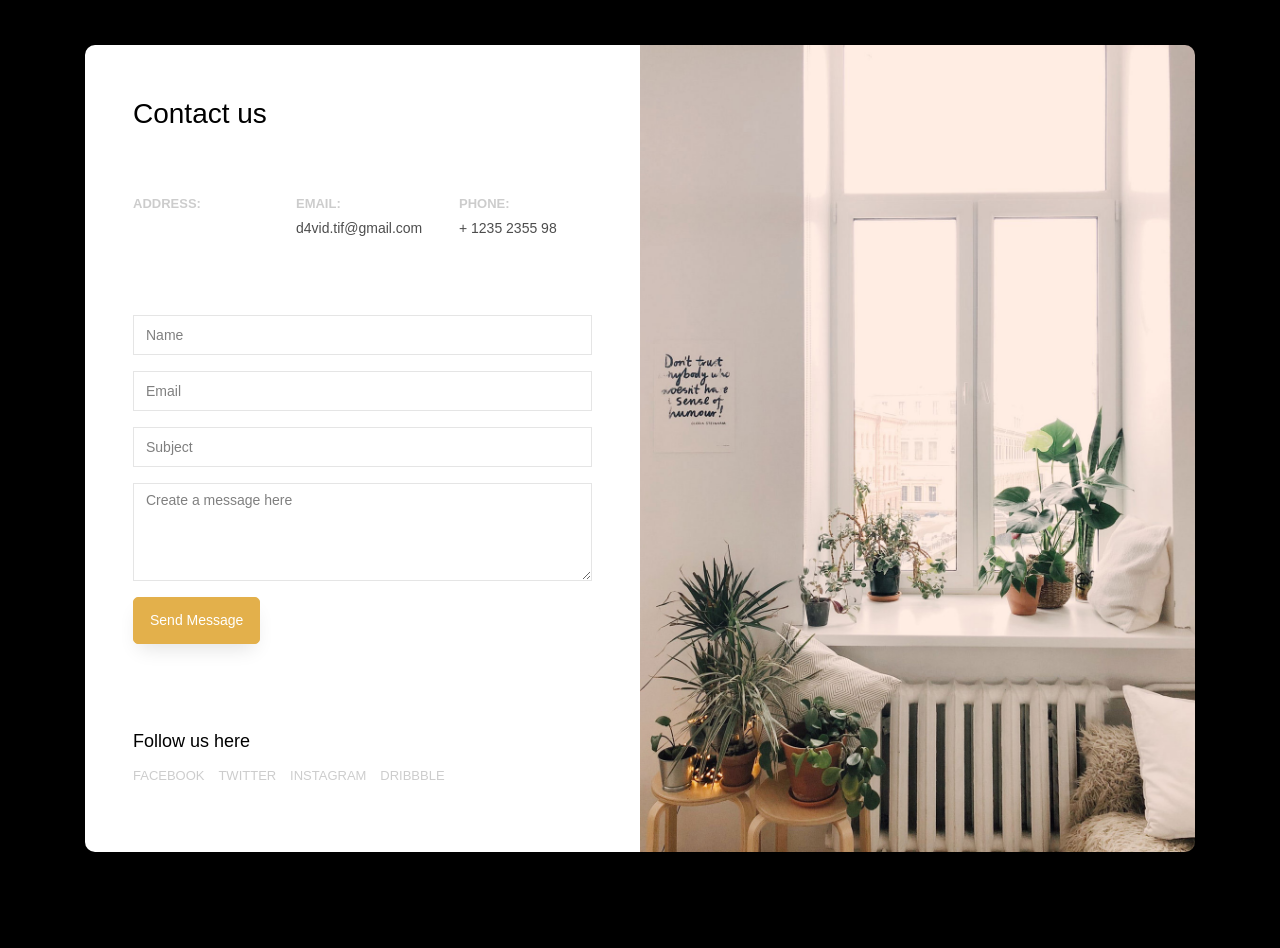
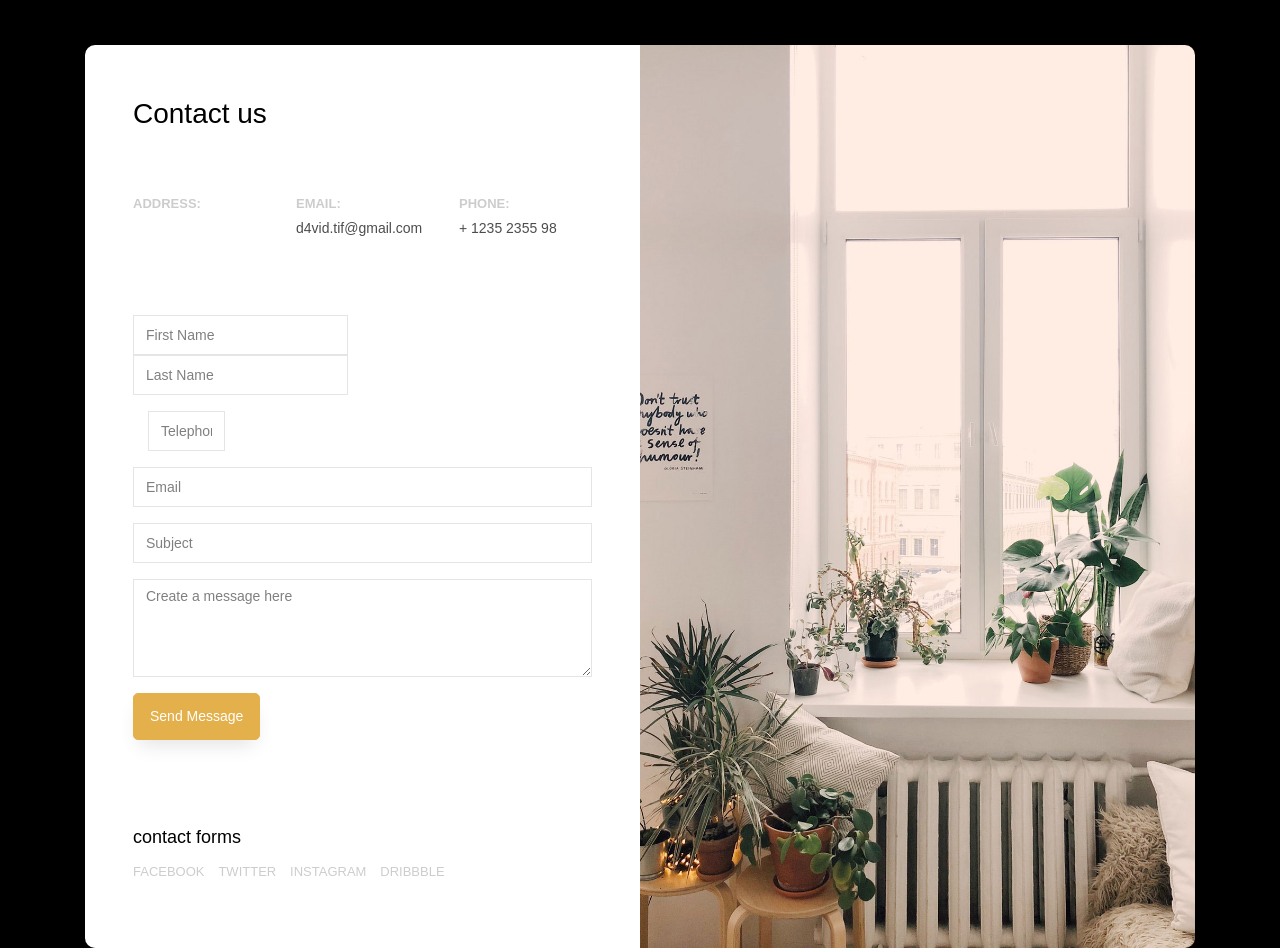
Before and after one commit to d4vid-le/contact-forms, a plain HTML site: page index.html in a window 1280 px wide. Shown: the part 151-1099 px from the top of the page. Drawn offline with Linux system fonts and the light colour scheme; a script that the page names is missing; a web font is replaced by a local one.

Commit message:
input edits

```diff
--- a/index.html
+++ b/index.html
@@ -18,8 +18,7 @@
 		<div class="container">
 
 			<!-- Netlify Contact Form Starts -->
-			<form name="contactform" action="mailto:someone@d4vid.tif@gmail.com" method="post" enctype="text/plain" data-netlify="true" netlify><input type="hidden" name="form-name" value="contact">
-
+			<form name="contactform" data-netlify="true" netlify><input type="hidden" name="contactForm" value="contact">
 			<!-- Netlify Contact form input ends-->
 
 				<div class="row justify-content-center">
@@ -62,11 +61,20 @@
 						          </div>
 										</div>
 									</div>
-									<form method="POST" id="contactForm" name="contactForm" class="contactForm">
+							<!-- Netlify input values-->
+									<form method="POST" id="contactForm" name="contactForm" class="contactForm" data-netlify="true" netlify>
 										<div class="row">
-											<div class="col-md-12">
+											<div class="col-md-6">
 												<div class="form-group">
-													<input type="text" class="form-control" name="name" id="name" placeholder="Name">
+													<input type="text" class="form-control" name="name" id="name" placeholder="First Name">
+
+												<div class="form-group">
+													<input type="text" class="form-control" name="name" id="name" placeholder="Last Name">
+												</div></div>
+												<div class="col-md-6"><div class="form-group">
+													<input type="text" class="form-control" name="number" id="number" placeholder="Telephone">
+												</div>
+
 												</div>
 											</div>
 											<div class="col-md-12">
@@ -93,7 +101,7 @@
 										</div>
 									</form>
 									<div class="w-100 social-media mt-5">
-										<h3>Follow us here</h3>
+										<h3>contact forms</h3>
 										<p>
 											<a href="#">Facebook</a>
 											<a href="#">Twitter</a>
```
